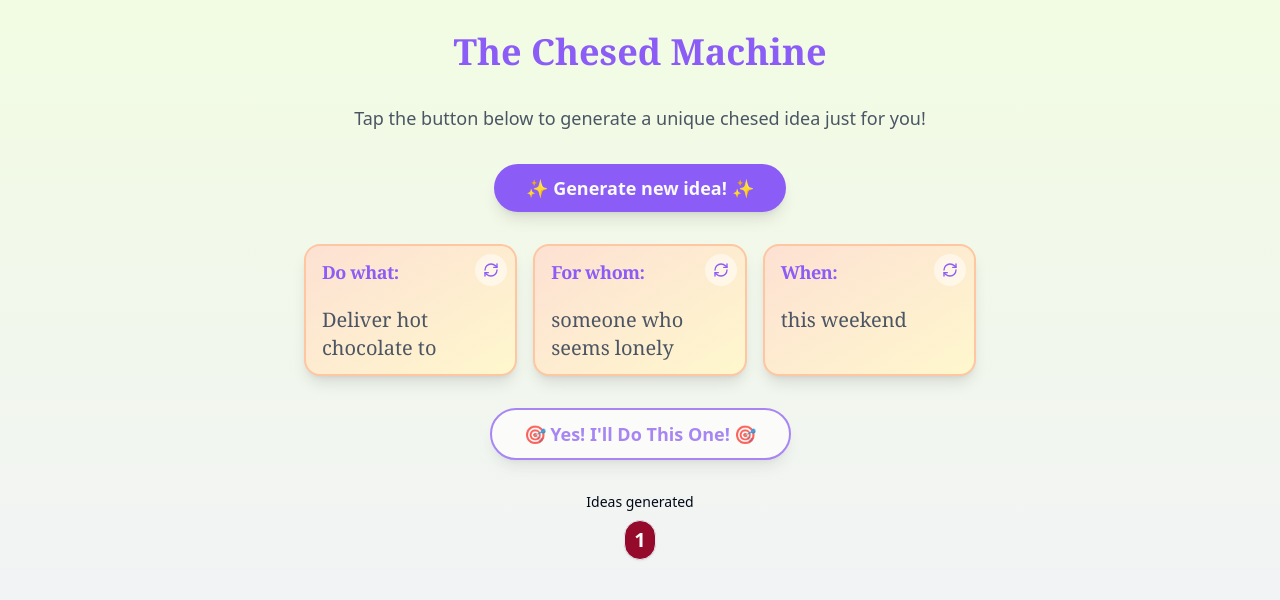
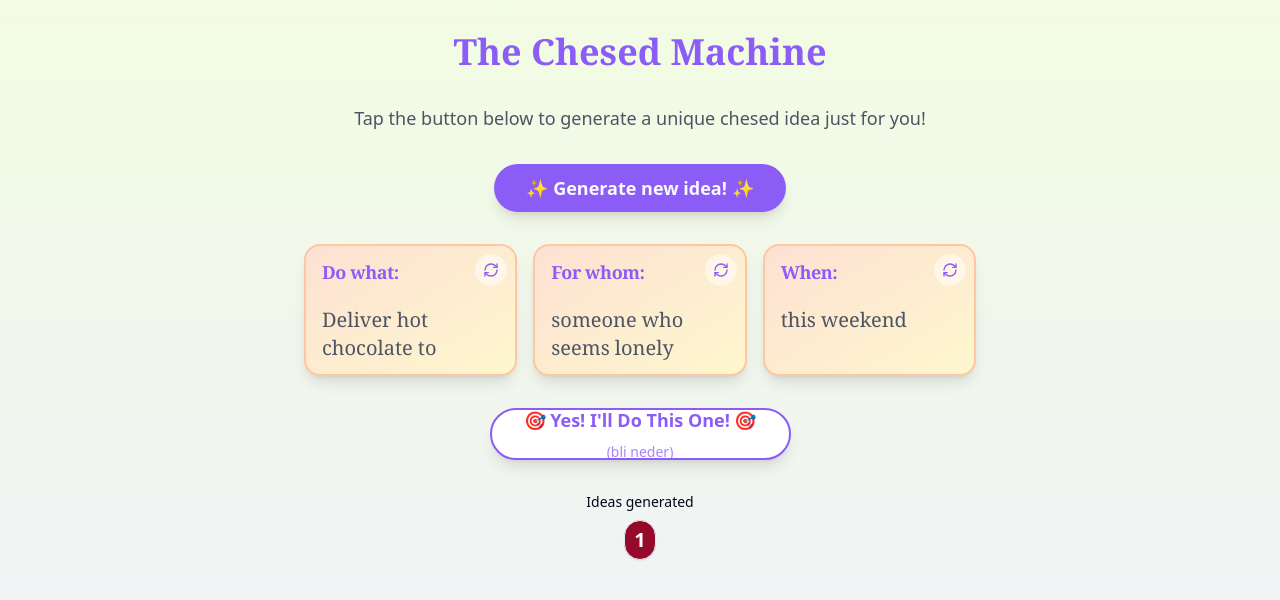
Before and after one commit to stiebeldavid/chesed-machine-netlify, a React (Vite) app: page / in a window 1280 px wide. Shown: the top 600 px of the page. Built offline with nearby package versions, Linux system fonts and the light colour scheme.

Commit message:
Add "(bli neder)" text
Remove flashing effect and add a lighter font with a smaller size for the text "(bli neder)" on a second line.
[skip gpt_engineer]

```diff
--- a/src/pages/Index.tsx
+++ b/src/pages/Index.tsx
@@ -132,10 +132,11 @@ const Index = () => {
         <Button
           size="lg"
           variant="outline"
-          className="bg-white border-2 border-[#8B5CF6] text-[#8B5CF6] hover:bg-[#8B5CF6] hover:text-white transition-all duration-300 transform hover:scale-105 shadow-lg hover:shadow-xl rounded-full px-8 py-6 font-semibold text-lg animate-pulse"
+          className="bg-white border-2 border-[#8B5CF6] text-[#8B5CF6] hover:bg-[#8B5CF6] hover:text-white transition-all duration-300 transform hover:scale-105 shadow-lg hover:shadow-xl rounded-full px-8 py-6 font-semibold text-lg flex flex-col"
           onClick={() => setShareOpen(true)}
         >
-          🎯 Yes! I'll Do This One! 🎯
+          <span>🎯 Yes! I'll Do This One! 🎯</span>
+          <span className="text-sm font-normal opacity-75">(bli neder)</span>
         </Button>
 
         <IdeasCounter count={ideasCount} />
```
